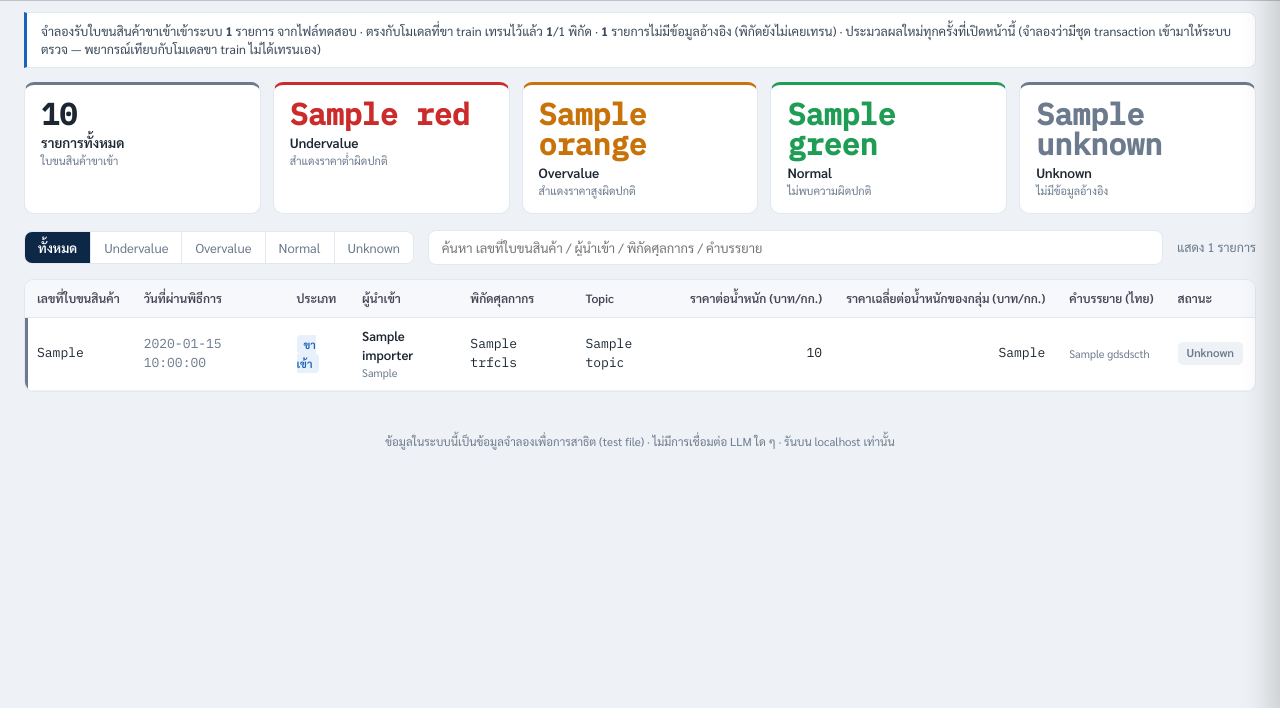
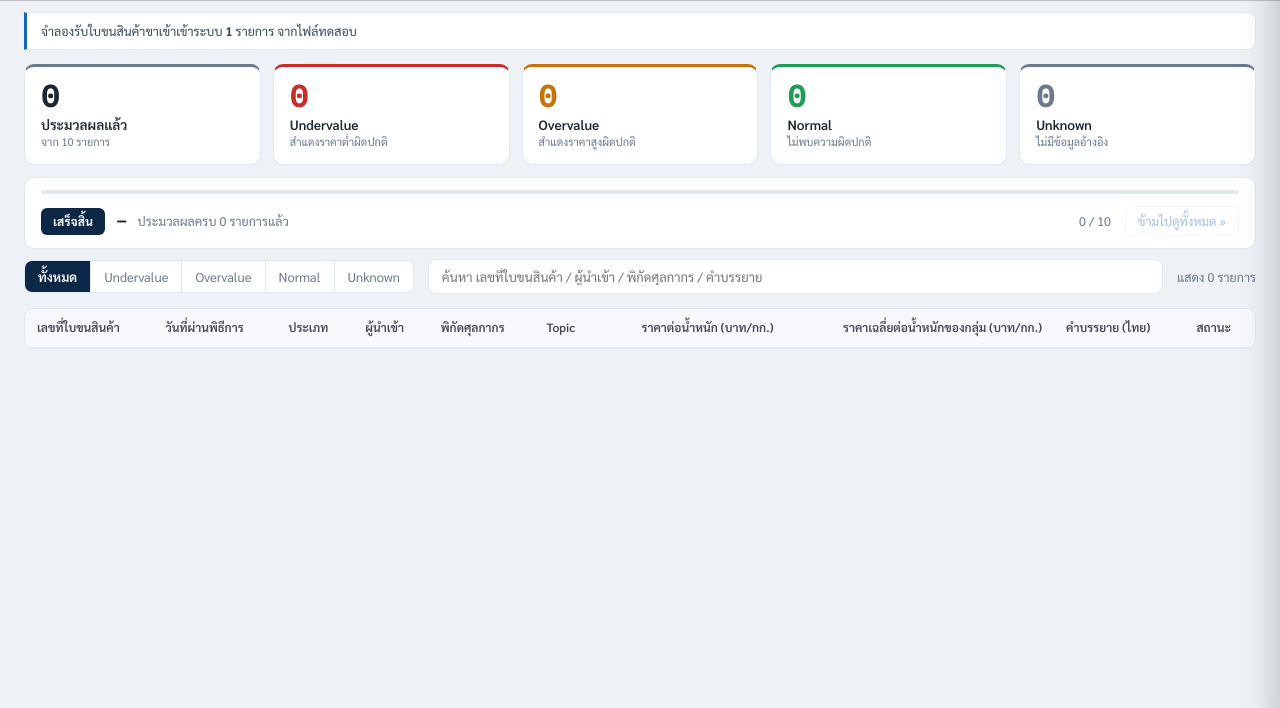
Before and after one commit to Zector26/Customs_POC, a FastAPI app: template webapp/templates/index.html in a window 1280 px wide. Shown: the part 71-779 px from the top of the page. Run offline with FastAPI, Linux system fonts and the light colour scheme; the template is opened without the code that fills it: most values are stand-ins (such as "Sample title", 1, 10 or a date in 2020); lists and menus that the app fills with data are empty.

Commit message:
Add progressive transaction reveal to the test webapp, cache-bust static assets
- Batch-predict all rows server-side (unchanged), but hand the results to the
  client as JSON and replay them one at a time with a stage/progress bar,
  simulating declarations arriving live instead of dumping the whole table at
  once. Adds a skip button to reveal everything immediately.
- KPI tiles now animate up as each row resolves instead of showing the final
  total right away.
- Cache-bust app.css/app.js with a per-process ?v= query param (timestamp at
  startup) so a redeploy doesn't leave browsers on a stale cached asset.

Co-Authored-By: Claude Sonnet 5 <noreply@anthropic.com>

```diff
--- a/webapp/main.py
+++ b/webapp/main.py
@@ -14,7 +14,9 @@
 แล้วเปิด http://127.0.0.1:8800 — รัน localhost เท่านั้น ไม่ deploy ขึ้น cloud ใด ๆ
 """
 
+import json
 import pathlib
+import time
 
 import pandas as pd
 from fastapi import FastAPI, HTTPException, Request
@@ -30,6 +32,11 @@ BASE = pathlib.Path(__file__).resolve().parent
 app = FastAPI(title="ระบบแสดงผลการจัดกลุ่มและตรวจสอบราคาใบขนสินค้าขาเข้า (Demo)")
 app.mount("/static", StaticFiles(directory=str(BASE / "static")), name="static")
 templates = Jinja2Templates(directory=str(BASE / "templates"))
+
+# กัน browser cache เสิร์ฟ app.js/app.css เวอร์ชันเก่าค้างไว้ข้าม deploy (StaticFiles ไม่ตั้ง Cache-Control
+# ให้ เบราว์เซอร์จึงใช้ heuristic cache เอง) — ผูก query param ท้าย URL asset ไว้กับเวลาที่ process นี้เริ่ม
+# rebuild/restart ครั้งใหม่ = process ใหม่ = ค่านี้เปลี่ยน = เบราว์เซอร์บังคับโหลด asset ใหม่เสมอ
+ASSET_V = int(time.time())
 
 print("[webapp] กำลังโหลดโมเดล embedding (ครั้งเดียวตอน process เริ่ม)...", flush=True)
 EMBEDDER = load_embedder()
@@ -110,18 +117,10 @@ def _run_and_load():
     รีเฟรชหน้าแรก (ไม่ใช่แค่ตอน process เริ่ม) ดู module docstring ด้านบน"""
     print("[webapp] เริ่มจำลองการประมวลผลชุดใบขนสินค้าขาเข้าจากไฟล์ทดสอบ...", flush=True)
     raw_rows, run_summary = pipeline.run(embedder=EMBEDDER)
+    # เรียงตามลำดับที่เข้ามาจริง (DTELDG, IMPDCLNUM จาก pipeline.run) ไม่เรียงตามสถานะ — เพื่อให้หน้าเว็บ
+    # ไล่แสดงทีละรายการตามลำดับที่ transaction "เข้ามา" ได้ ไม่ใช่โชว์รายการผิดปกติก่อนล่วงหน้า
     rows = [_row_view(r) for r in raw_rows]
-    order = {"red": 0, "orange": 1, "green": 2, "unknown": 3}
-    rows.sort(key=lambda r: (order[r["status"]], r["decl_no"]))
     return rows, run_summary
-
-
-def _summary(rows: list[dict]) -> dict:
-    n_red = sum(1 for r in rows if r["status"] == "red")
-    n_orange = sum(1 for r in rows if r["status"] == "orange")
-    n_green = sum(1 for r in rows if r["status"] == "green")
-    n_unknown = sum(1 for r in rows if r["status"] == "unknown")
-    return {"total": len(rows), "red": n_red, "orange": n_orange, "green": n_green, "unknown": n_unknown}
 
 
 @app.get("/", response_class=HTMLResponse)
@@ -129,8 +128,11 @@ def index(request: Request):
     rows, run_summary = _run_and_load()
     _LAST_BY_ID.clear()
     _LAST_BY_ID.update({r["decl_id"]: r for r in rows})
+    # ผลพยากรณ์ของทุกรายการคำนวณเสร็จแล้วในขั้นนี้ (ต้องรันเป็น batch เพราะสถิติกลุ่มต้องใช้ทั้งไฟล์)
+    # แต่ส่งลง JS เป็นคิว แล้วให้หน้าเว็บ "เปิดเผย" ผลทีละรายการ จำลองว่าระบบกำลังตรวจแต่ละใบขนสด ๆ
+    rows_json = json.dumps(rows, ensure_ascii=False).replace("</", "<\\/")
     return templates.TemplateResponse(request, "index.html", {
-        "rows": rows, "stats": _summary(rows), "run": run_summary,
+        "rows_json": rows_json, "total": len(rows), "run": run_summary, "asset_v": ASSET_V,
     })
 
 
--- a/webapp/static/app.css
+++ b/webapp/static/app.css
@@ -33,6 +33,27 @@ body{font-family:'Sarabun',-apple-system,'Segoe UI',sans-serif;color:var(--ink);
 .kpi-l{font-weight:600;margin-top:4px;font-size:13.5px}
 .kpi-x{font-size:11px;color:var(--muted)}
 .kpi.active{outline:2px solid var(--accent);outline-offset:-1px}
+
+/* stage: การไล่ประมวลผลทีละ transaction */
+.stage{margin:6px 24px 0;background:var(--card);border:1px solid var(--line);border-radius:10px;padding:12px 16px;overflow:hidden}
+.stage-bar{height:4px;background:var(--line);border-radius:2px;margin-bottom:12px;overflow:hidden}
+.stage-fill{height:100%;width:0;background:var(--accent);transition:width .25s ease}
+.stage-row{display:flex;align-items:center;justify-content:space-between;gap:14px;flex-wrap:wrap}
+.stage-main{display:flex;align-items:center;gap:12px;min-width:0;flex:1}
+.stage-badge{font-size:12px;font-weight:700;padding:5px 12px;border-radius:6px;white-space:nowrap;letter-spacing:.2px}
+.stage-badge.processing{background:#eef1f5;color:var(--muted);animation:pulse 1s ease-in-out infinite}
+.stage-badge.red{background:var(--red-bg);color:var(--red)}
+.stage-badge.orange{background:var(--orange-bg);color:var(--orange)}
+.stage-badge.green{background:var(--green-bg);color:var(--green)}
+.stage-badge.unknown{background:var(--gray-bg);color:var(--gray)}
+.stage-badge.done{background:var(--navy);color:#fff}
+@keyframes pulse{0%,100%{opacity:1}50%{opacity:.45}}
+.stage-ref{font-weight:700;white-space:nowrap}
+.stage-desc{color:var(--muted);font-size:12.5px;white-space:nowrap;overflow:hidden;text-overflow:ellipsis}
+.stage-side{display:flex;align-items:center;gap:14px;font-size:12.5px;color:var(--muted);white-space:nowrap}
+.stage-side button{border:1px solid var(--line);background:#fff;color:var(--accent);font-family:inherit;font-size:12.5px;padding:6px 12px;border-radius:7px;cursor:pointer}
+.stage-side button:hover{background:#f3f8ff}
+.stage-side button:disabled{opacity:.4;cursor:default}
 
 /* toolbar */
 .toolbar{display:flex;align-items:center;gap:14px;padding:10px 24px;flex-wrap:wrap}
--- a/webapp/static/app.js
+++ b/webapp/static/app.js
@@ -52,6 +52,95 @@ async function openDrawer(ref){
 function closeDrawer(){bg.classList.remove('show');dr.classList.remove('show');}
 bg.addEventListener('click',closeDrawer);
 document.addEventListener('keydown',e=>{if(e.key==='Escape')closeDrawer();});
-document.querySelectorAll('#rows .row').forEach(tr=>tr.addEventListener('click',()=>openDrawer(tr.dataset.ref)));
+// ผูก event แบบ delegation เพราะแถวถูกเติมเข้า tbody ทีละแถวตอนไล่ประมวลผล ไม่ได้มีตั้งแต่โหลดหน้า
+document.getElementById('rows').addEventListener('click',e=>{
+  const tr=e.target.closest('.row');
+  if(tr) openDrawer(tr.dataset.ref);
+});
+
+// ไล่ประมวลผลทีละ transaction (auto-play) — จำลองว่า transaction เข้ามาให้ระบบตรวจทีละใบ
+const STATUS_LABEL={red:'Undervalue',orange:'Overvalue',green:'Normal',unknown:'Unknown'};
+const GUARD_MSG={
+  red:'🚩 สงสัยว่าสำแดงราคาต่ำผิดปกติ',
+  orange:'🔶 สงสัยว่าสำแดงราคาสูงผิดปกติ',
+  green:'✓ ไม่พบความผิดปกติ',
+  unknown:'⚪ ไม่มีข้อมูลอ้างอิงให้ตัดสิน',
+};
+const PROCESS_MS=650, GAP_MS=250;
+const ROWS=JSON.parse(document.getElementById('rows-data').textContent);
+const rowsBody=document.getElementById('rows');
+const counts={red:0,orange:0,green:0,unknown:0};
+let idx=0, skipped=false;
+
+function sleep(ms){return new Promise(res=>setTimeout(res,ms));}
+
+function rowHtml(r){
+  return `<tr class="row ch-${r.status}" data-ref="${r.decl_id}" data-status="${r.status}"
+      data-s="${(r.decl_no+' '+r.importer+' '+r.importer_eng+' '+r.trfcls+' '+r.gdsdscth).toLowerCase()}">
+    <td class="mono">${r.decl_no}</td>
+    <td class="mono dim">${r.date_disp}</td>
+    <td><span class="kind import">ขาเข้า</span></td>
+    <td class="l"><div class="tname">${r.importer}</div><div class="tprofile">${r.importer_eng}</div></td>
+    <td class="mono">${r.trfcls}</td>
+    <td class="mono">${r.topic ?? '-'}</td>
+    <td class="r mono">${r.price_per_kg}</td>
+    <td class="r mono">${r.group_mean_kg ?? '-'}</td>
+    <td class="l"><div class="tprofile">${r.gdsdscth}</div></td>
+    <td><span class="status ${r.status}">${STATUS_LABEL[r.status]}</span></td>
+  </tr>`;
+}
+
+function showProcessing(r){
+  document.getElementById('stagebadge').className='stage-badge processing';
+  document.getElementById('stagebadge').textContent='กำลังประมวลผล...';
+  document.getElementById('stageref').textContent=r.decl_no;
+  document.getElementById('stagedesc').textContent=r.gdsdscth||r.gdsdsc||'';
+}
+
+function commitRow(r){
+  rowsBody.insertAdjacentHTML('beforeend',rowHtml(r));
+  counts[r.status]++;
+  document.getElementById('kpi-'+r.status).textContent=counts[r.status];
+  document.getElementById('kpi-total').textContent=(idx+1);
+  applyFilters();
+}
+
+function revealResult(r){
+  const badge=document.getElementById('stagebadge');
+  badge.className='stage-badge '+r.status;
+  badge.textContent=STATUS_LABEL[r.status];
+  document.getElementById('stagedesc').textContent=GUARD_MSG[r.status];
+  commitRow(r);
+  document.getElementById('stagecount').textContent=(idx+1)+' / '+ROWS.length;
+  document.getElementById('stagefill').style.width=(100*(idx+1)/ROWS.length)+'%';
+}
+
+async function playNext(){
+  if(skipped || idx>=ROWS.length){ finish(); return; }
+  const r=ROWS[idx];
+  showProcessing(r);
+  await sleep(PROCESS_MS);
+  if(skipped) return;
+  revealResult(r);
+  idx++;
+  await sleep(GAP_MS);
+  playNext();
+}
+
+function finish(){
+  if(skipped){
+    for(;idx<ROWS.length;idx++) commitRow(ROWS[idx]);
+    document.getElementById('stagecount').textContent=ROWS.length+' / '+ROWS.length;
+    document.getElementById('stagefill').style.width='100%';
+  }
+  document.getElementById('stagebadge').className='stage-badge done';
+  document.getElementById('stagebadge').textContent='เสร็จสิ้น';
+  document.getElementById('stageref').textContent='—';
+  document.getElementById('stagedesc').textContent='ประมวลผลครบ '+ROWS.length+' รายการแล้ว';
+  document.getElementById('skipbtn').disabled=true;
+}
+
+document.getElementById('skipbtn').addEventListener('click',()=>{skipped=true;finish();});
 
 applyFilters();
+if(ROWS.length) playNext(); else finish();
--- a/webapp/templates/index.html
+++ b/webapp/templates/index.html
@@ -6,7 +6,7 @@
 <title>ระบบแสดงผลการจัดกลุ่มและตรวจสอบราคาใบขนสินค้าขาเข้า (Demo)</title>
 <link rel="preconnect" href="https://fonts.googleapis.com">
 <link href="https://fonts.googleapis.com/css2?family=Sarabun:wght@300;400;500;600;700&family=IBM+Plex+Mono:wght@400;500&display=swap" rel="stylesheet">
-<link rel="stylesheet" href="/static/app.css">
+<link rel="stylesheet" href="/static/app.css?v={{ asset_v }}">
 </head>
 <body>
 <header class="topbar">
@@ -23,18 +23,30 @@
 </header>
 
 <div class="runinfo">
-  จำลองรับใบขนสินค้าขาเข้าเข้าระบบ <b>{{ run.n_rows }}</b> รายการ จากไฟล์ทดสอบ · ตรงกับโมเดลที่ขา train เทรนไว้แล้ว
-  <b>{{ run.n_headings_matched }}</b>/{{ run.n_headings_seen }} พิกัด
-  {% if run.n_no_reference %}· <b>{{ run.n_no_reference }}</b> รายการไม่มีข้อมูลอ้างอิง (พิกัดยังไม่เคยเทรน){% endif %} ·
-  ประมวลผลใหม่ทุกครั้งที่เปิดหน้านี้ (จำลองว่ามีชุด transaction เข้ามาให้ระบบตรวจ — พยากรณ์เทียบกับโมเดลขา train ไม่ได้เทรนเอง)
+  จำลองรับใบขนสินค้าขาเข้าเข้าระบบ <b>{{ run.n_rows }}</b> รายการ จากไฟล์ทดสอบ
 </div>
 
 <div class="kpis">
-  <div class="kpi" data-f="all"><div class="kpi-n">{{ stats.total }}</div><div class="kpi-l">รายการทั้งหมด</div><div class="kpi-x">ใบขนสินค้าขาเข้า</div></div>
-  <div class="kpi red" data-f="red"><div class="kpi-n">{{ stats.red }}</div><div class="kpi-l">Undervalue</div><div class="kpi-x">สำแดงราคาต่ำผิดปกติ</div></div>
-  <div class="kpi orange" data-f="orange"><div class="kpi-n">{{ stats.orange }}</div><div class="kpi-l">Overvalue</div><div class="kpi-x">สำแดงราคาสูงผิดปกติ</div></div>
-  <div class="kpi green" data-f="green"><div class="kpi-n">{{ stats.green }}</div><div class="kpi-l">Normal</div><div class="kpi-x">ไม่พบความผิดปกติ</div></div>
-  <div class="kpi unknown" data-f="unknown"><div class="kpi-n">{{ stats.unknown }}</div><div class="kpi-l">Unknown</div><div class="kpi-x">ไม่มีข้อมูลอ้างอิง</div></div>
+  <div class="kpi" data-f="all"><div class="kpi-n" id="kpi-total">0</div><div class="kpi-l">ประมวลผลแล้ว</div><div class="kpi-x">จาก {{ total }} รายการ</div></div>
+  <div class="kpi red" data-f="red"><div class="kpi-n" id="kpi-red">0</div><div class="kpi-l">Undervalue</div><div class="kpi-x">สำแดงราคาต่ำผิดปกติ</div></div>
+  <div class="kpi orange" data-f="orange"><div class="kpi-n" id="kpi-orange">0</div><div class="kpi-l">Overvalue</div><div class="kpi-x">สำแดงราคาสูงผิดปกติ</div></div>
+  <div class="kpi green" data-f="green"><div class="kpi-n" id="kpi-green">0</div><div class="kpi-l">Normal</div><div class="kpi-x">ไม่พบความผิดปกติ</div></div>
+  <div class="kpi unknown" data-f="unknown"><div class="kpi-n" id="kpi-unknown">0</div><div class="kpi-l">Unknown</div><div class="kpi-x">ไม่มีข้อมูลอ้างอิง</div></div>
+</div>
+
+<div class="stage" id="stage">
+  <div class="stage-bar"><div class="stage-fill" id="stagefill"></div></div>
+  <div class="stage-row">
+    <div class="stage-main">
+      <span class="stage-badge processing" id="stagebadge">กำลังประมวลผล...</span>
+      <span class="mono stage-ref" id="stageref">—</span>
+      <span class="stage-desc" id="stagedesc"></span>
+    </div>
+    <div class="stage-side">
+      <span id="stagecount">0 / {{ total }}</span>
+      <button id="skipbtn" type="button">ข้ามไปดูทั้งหมด »</button>
+    </div>
+  </div>
 </div>
 
 <div class="toolbar">
@@ -60,33 +72,14 @@
   <th class="r">ราคาเฉลี่ยต่อน้ำหนักของกลุ่ม (บาท/กก.)</th><th class="l">คำบรรยาย (ไทย)</th><th>สถานะ</th>
 </tr>
 </thead>
-<tbody id="rows">
-{% for r in rows %}
-<tr class="row ch-{{ r.status }}" data-ref="{{ r.decl_id }}"
-    data-status="{{ r.status }}"
-    data-s="{{ r.decl_no }} {{ r.importer }} {{ r.importer_eng }} {{ r.trfcls }} {{ r.gdsdscth }}">
-  <td class="mono">{{ r.decl_no }}</td>
-  <td class="mono dim">{{ r.date_disp }}</td>
-  <td><span class="kind import">ขาเข้า</span></td>
-  <td class="l"><div class="tname">{{ r.importer }}</div><div class="tprofile">{{ r.importer_eng }}</div></td>
-  <td class="mono">{{ r.trfcls }}</td>
-  <td class="mono">{{ r.topic }}</td>
-  <td class="r mono">{{ r.price_per_kg }}</td>
-  <td class="r mono">{{ r.group_mean_kg or '-' }}</td>
-  <td class="l"><div class="tprofile">{{ r.gdsdscth }}</div></td>
-  <td><span class="status {{ r.status }}">
-    {% if r.status == 'red' %}Undervalue{% elif r.status == 'orange' %}Overvalue{% elif r.status == 'green' %}Normal{% else %}Unknown{% endif %}
-  </span></td>
-</tr>
-{% endfor %}
-</tbody>
+<tbody id="rows"></tbody>
 </table>
 </div>
 
 <div class="drawer-bg" id="drawerbg"></div>
 <aside class="drawer" id="drawer"><div class="drawer-body" id="drawerbody"></div></aside>
 
-<footer class="foot">ข้อมูลในระบบนี้เป็นข้อมูลจำลองเพื่อการสาธิต (test file) · ไม่มีการเชื่อมต่อ LLM ใด ๆ · รันบน localhost เท่านั้น</footer>
-<script src="/static/app.js"></script>
+<script id="rows-data" type="application/json">{{ rows_json | safe }}</script>
+<script src="/static/app.js?v={{ asset_v }}"></script>
 </body>
 </html>
```
